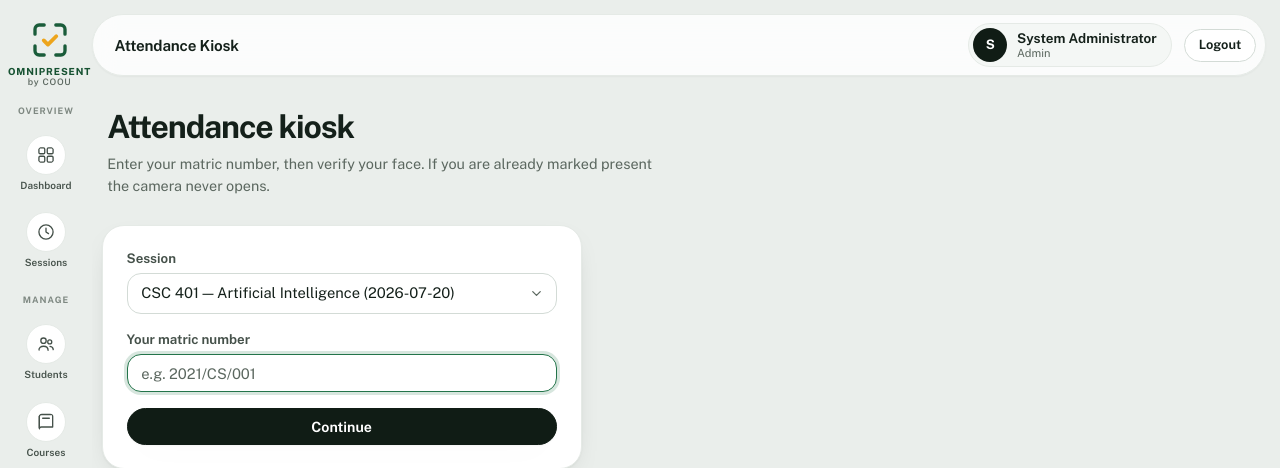
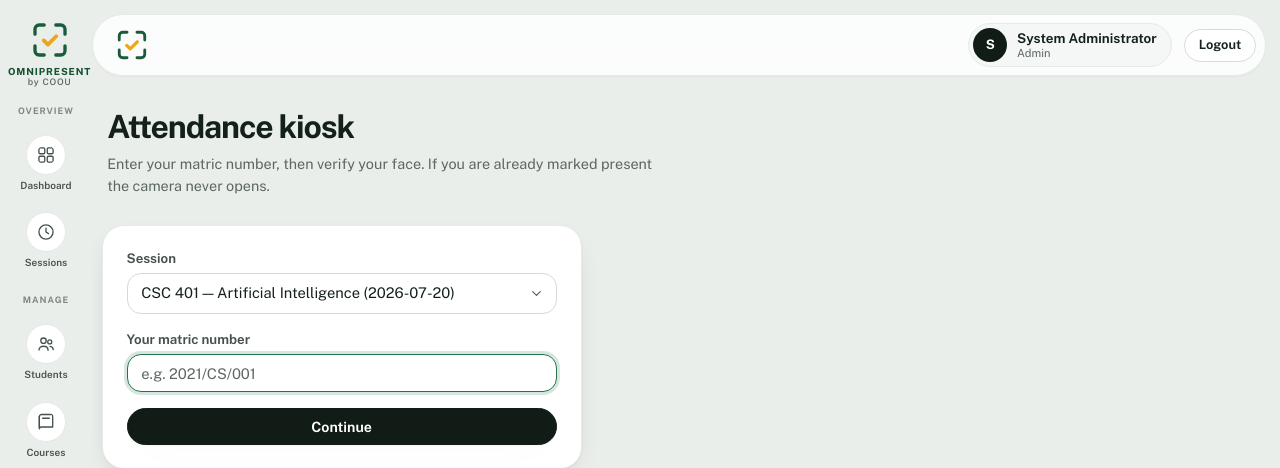
Before and after one commit to DeathThe27th/COOU-Demo-001-, a Flask app: page /attend in a window 1280 px wide. Shown: the top 468 px of the page. Run offline with Flask 3, Linux system fonts and the light colour scheme; the visitor is signed in with stand-in values (Sample User, id 1); data comes from the database, SQL or seed files in the repository; some libraries are stand-ins or nearby versions.

Commit message:
Put the logo in the header, add architecture doc
Replace the header-title (which duplicated each page's own H1 heading)
with the Omnipresent logo, linking home. Applies across all pages via
base.html. Add ARCHITECTURE.docx documenting the full system.

Co-Authored-By: Claude Opus 4.8 <noreply@anthropic.com>

```diff
--- a/smart-attendance/static/css/style.css
+++ b/smart-attendance/static/css/style.css
@@ -239,13 +239,16 @@ a { color: var(--green-700); }
   padding: 0.45rem 0.55rem 0.45rem 1.35rem;
   min-height: 62px;
 }
-.header-title {
-  font-size: 0.95rem;
-  font-weight: 650;
-  letter-spacing: -0.01em;
-  white-space: nowrap;
-  overflow: hidden;
-  text-overflow: ellipsis;
+.header-brand {
+  display: inline-flex;
+  align-items: center;
+  flex-shrink: 0;
+  text-decoration: none;
+}
+.header-brand img {
+  width: 34px;
+  height: 34px;
+  display: block;
 }
 .header-spacer { flex: 1; }
 
--- a/smart-attendance/templates/base.html
+++ b/smart-attendance/templates/base.html
@@ -77,7 +77,9 @@
       <button class="menu-btn" id="menuBtn" aria-label="Open menu" aria-expanded="false">
         <svg viewBox="0 0 24 24" width="19" height="19" fill="none" stroke="currentColor" stroke-width="1.6" stroke-linecap="round"><path d="M4 7h16"/><path d="M4 12h16"/><path d="M4 17h16"/></svg>
       </button>
-      <span class="header-title">{% block page_title %}{{ self.title() }}{% endblock %}</span>
+      <a class="header-brand" href="{{ url_for('auth.home') }}" aria-label="Omnipresent — home">
+        <img src="{{ url_for('static', filename='img/logo.svg') }}" alt="Omnipresent">
+      </a>
       <span class="header-spacer"></span>
       {% if current_user %}
         <span class="user-chip">
```
Also changed, not shown: 1 other file.
